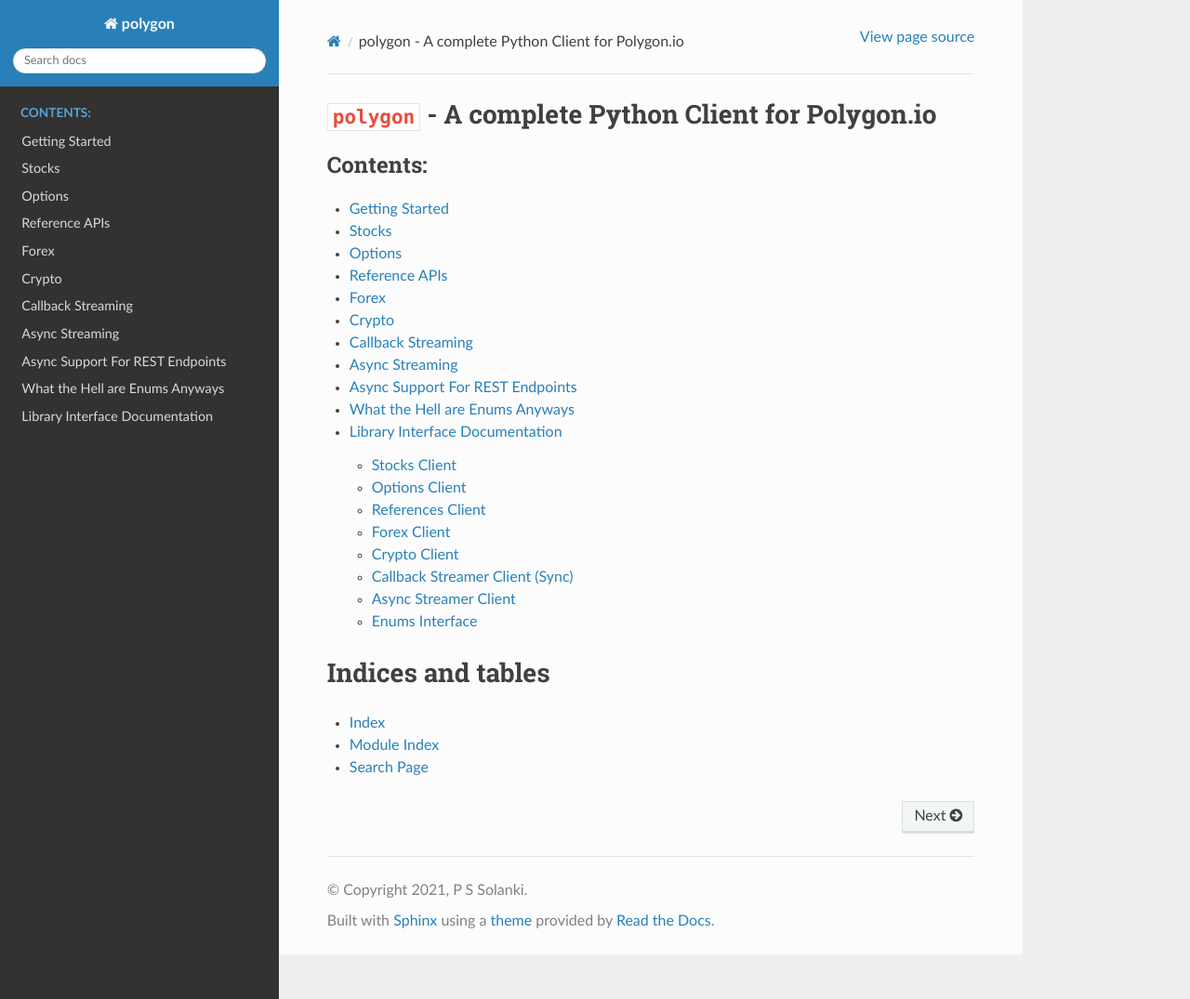
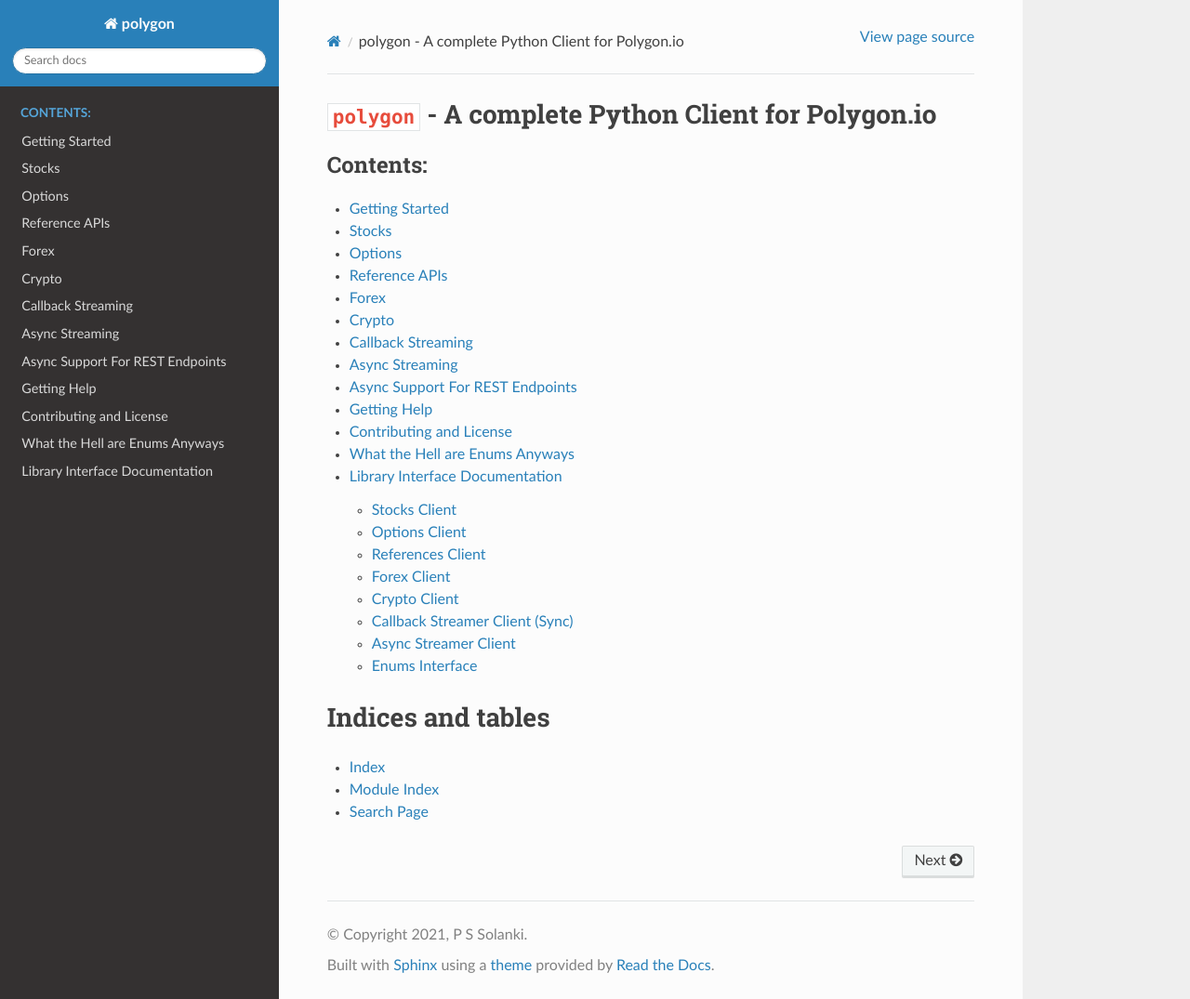
Before and after one commit to pssolanki111/polygon, a Sphinx documentation site: the page built from docs/index.rst, in a window 1280 px wide and 1075 px high. Shown: the whole window at 93% size. Built offline with Sphinx 7.4.7 and the Read the Docs theme 2.0.0, drawn with Linux system fonts in a browser that asks for light colours.

Commit message:
fixed everything with docstrings. on to actual docs now

```diff
--- /dev/null
+++ b/docs/contrib_and_license.rst
@@ -0,0 +1,5 @@
+
+.. _contrib_and_license_header:
+
+Contributing and License
+========================
--- /dev/null
+++ b/docs/getting_help.rst
@@ -0,0 +1,5 @@
+
+.. _help_header:
+
+Getting Help
+============
--- a/docs/index.rst
+++ b/docs/index.rst
@@ -15,6 +15,8 @@
    Callback-Streaming
    Async-Streaming
    Async-support-for-REST-endpoints
+   getting_help
+   contrib_and_license
    using_enums
    Library-Interface-Documentation
 
```
Also changed, not shown: 2 other files.
